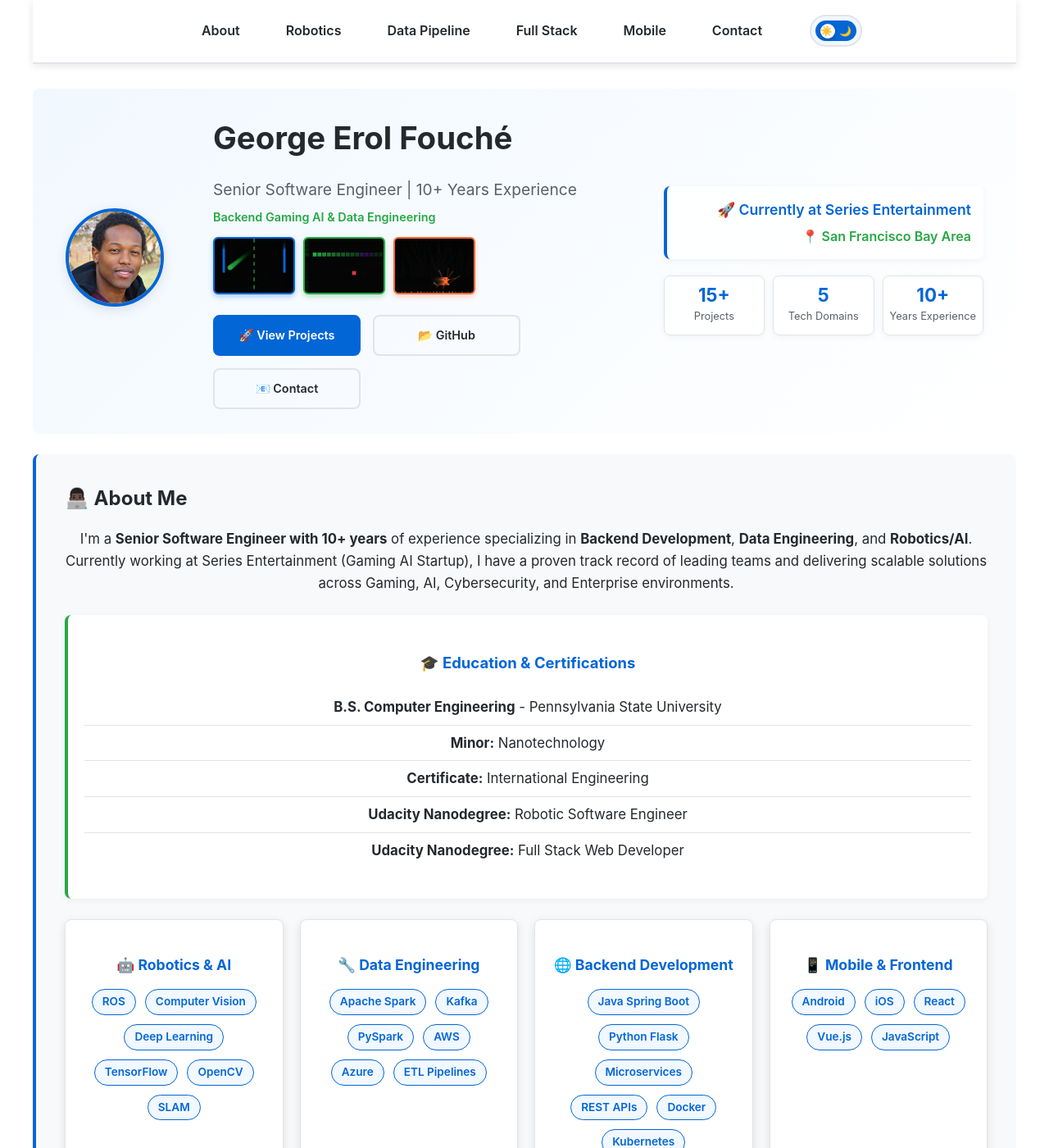
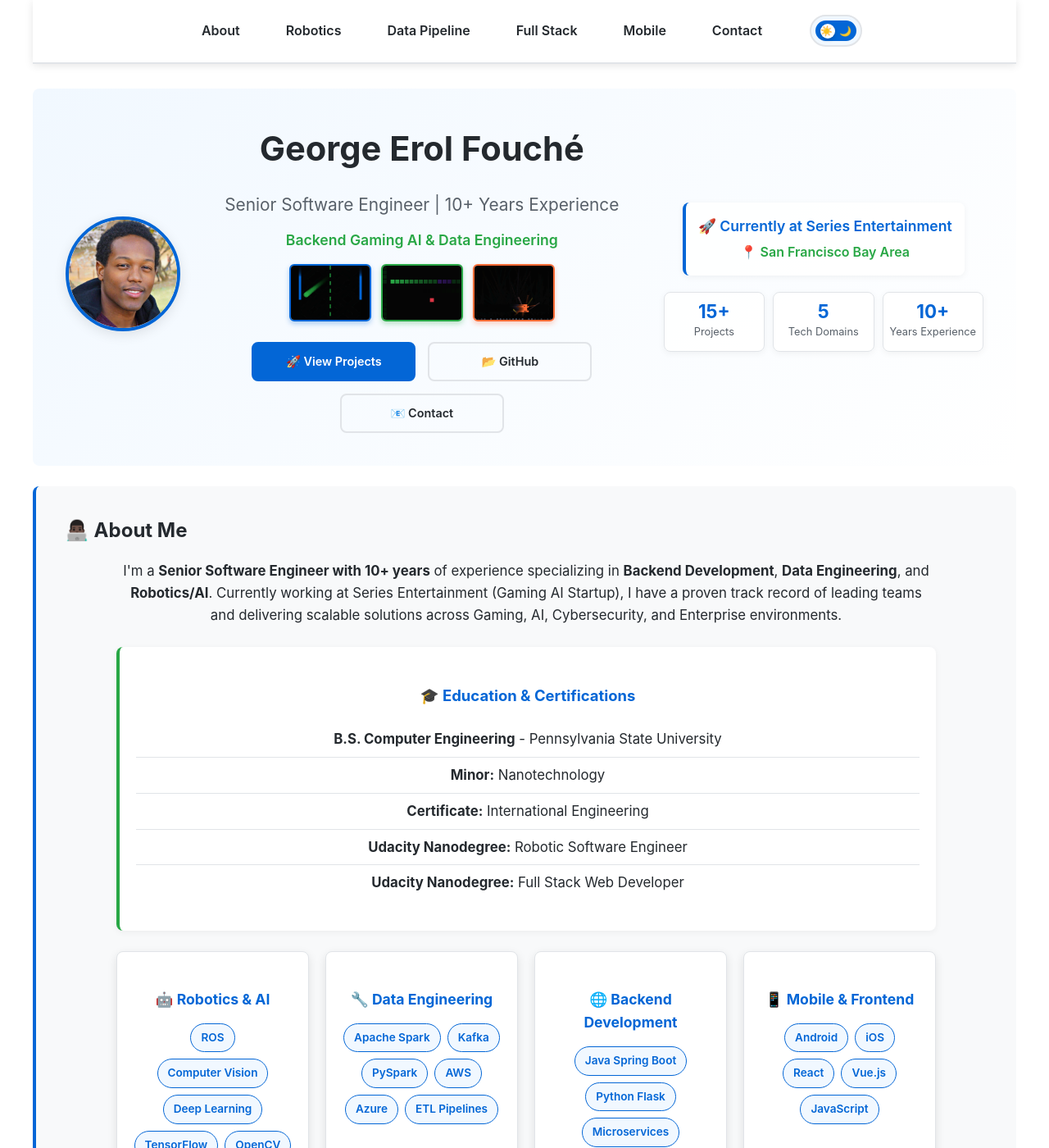
Before and after one commit to georgeerol/georgeerol.github.io, a Jekyll site: the page built from index.md, in a window 1280 px wide and 1400 px high. Shown: the whole window at 82% size. Built offline with Jekyll 4.4.1, drawn with Linux system fonts in a browser that asks for light colours; some of the changed text lies outside the part shown.

Commit message:
fix: updating css

```diff
--- a/assets/css/style.scss
+++ b/assets/css/style.scss
@@ -183,17 +183,17 @@
   transform: translateY(-2px);
 }
 
-/* Enhanced Hero Section */
+/* Enhanced Hero Section - PERFECTLY BALANCED */
 .hero-section {
   background: linear-gradient(135deg, var(--secondary-color) 0%, #fff 100%);
   border-radius: var(--border-radius);
   margin-bottom: 25px;
-  padding: 30px 40px;
+  padding: 40px;
 }
 
 .hero-content {
-  display: flex;
-  justify-content: space-between;
+  display: grid;
+  grid-template-columns: auto 1fr auto;
   align-items: center;
   gap: 40px;
   max-width: 1200px;
@@ -203,6 +203,7 @@
 .hero-left {
   display: flex;
   align-items: center;
+  justify-content: center;
 }
 
 .hero-profile {
@@ -210,8 +211,8 @@
 }
 
 .profile-image {
-  width: 120px;
-  height: 120px;
+  width: 140px;
+  height: 140px;
   border-radius: 50%;
   object-fit: cover;
   border: 4px solid var(--primary-color);
@@ -224,50 +225,45 @@
 }
 
 .hero-main {
-  flex: 1;
-  text-align: left;
-  padding-left: 20px;
+  text-align: center;
+  min-width: 0; /* Allow shrinking */
 }
 
 .hero-main h1 {
-  font-size: 2.4em;
-  margin-bottom: 8px;
+  font-size: 2.6em;
+  margin-bottom: 10px;
   color: var(--text-dark);
   font-weight: 700;
 }
 
 .hero-subtitle {
-  font-size: 1.2em;
+  font-size: 1.3em;
   color: var(--text-light);
-  margin-bottom: 8px;
+  margin-bottom: 15px;
   line-height: 1.4;
 }
 
 .hero-specialization-container {
   display: flex;
-  align-items: flex-start;
-  justify-content: flex-start;
-  gap: 0.8rem;
+  flex-direction: column;
+  align-items: center;
+  gap: 15px;
   margin-bottom: 25px;
-  flex-direction: column;
-  text-align: left;
 }
 
 .hero-specialization {
-  font-size: 0.9em;
+  font-size: 1.1em;
   color: var(--accent-color);
   font-weight: 600;
   margin: 0;
-  white-space: nowrap;
-  text-align: left;
+  text-align: center;
 }
 
 .mini-arcade {
   display: flex;
-  gap: 10px;
+  gap: 12px;
   align-items: center;
-  flex-wrap: wrap;
-  justify-content: flex-start;
+  justify-content: center;
 }
 
 .mini-arcade canvas {
@@ -355,20 +351,19 @@
   box-shadow: 0 5px 15px rgba(255, 255, 255, 0.2);
 }
 
-
-
 .hero-actions {
   display: flex;
   gap: 15px;
   flex-wrap: wrap;
+  justify-content: center;
   margin-top: 20px;
 }
 
 .hero-details {
-  text-align: right;
   display: flex;
   flex-direction: column;
   gap: 20px;
+  align-items: center;
 }
 
 .status-badge {
@@ -377,6 +372,8 @@
   border-radius: var(--border-radius);
   border-left: 4px solid var(--primary-color);
   box-shadow: 0 2px 8px rgba(0,0,0,0.05);
+  text-align: center;
+  min-width: 180px;
 }
 
 .current-role {
@@ -397,6 +394,7 @@
   display: grid;
   grid-template-columns: repeat(3, 1fr);
   gap: 10px;
+  min-width: 180px;
 }
 
 .stat {
@@ -435,6 +433,8 @@
 
 .about-content {
   display: block;
+  max-width: 1000px;
+  margin: 0 auto;
 }
 
 .about-text {
@@ -480,47 +480,50 @@
   border-bottom: none;
 }
 
-/* Skills Grid - HORIZONTAL SIDE-BY-SIDE */
+/* Skills Grid - PERFECTLY BALANCED */
 .skills-grid {
   display: grid;
-  grid-template-columns: repeat(4, 1fr);
+  grid-template-columns: repeat(auto-fit, minmax(220px, 1fr));
   gap: 20px;
   margin: 20px 0;
+  max-width: 1000px;
+  margin-left: auto;
+  margin-right: auto;
 }
 
 .skill-category {
   background: var(--card-bg);
-  padding: 18px;
+  padding: 20px;
   border-radius: var(--border-radius);
   border: 1px solid var(--border-color);
   box-shadow: var(--shadow);
   text-align: center;
-  transition: background 0.3s ease, border-color 0.3s ease;
+  transition: all 0.3s ease;
+  min-height: 160px;
+  display: flex;
+  flex-direction: column;
+}
+
+.skill-category:hover {
+  transform: translateY(-5px);
+  box-shadow: 0 8px 25px rgba(0,0,0,0.15);
+  border-color: var(--primary-color);
 }
 
 .skill-category h4 {
   color: var(--primary-color);
-  margin-bottom: 12px;
+  margin-bottom: 15px;
   font-size: 1.1em;
+  min-height: 1.5em;
 }
 
 .skill-category .tech-badges {
   display: flex;
   flex-wrap: wrap;
-  gap: 5px;
+  gap: 8px;
   justify-content: center;
-}
-
-/* Project tech badges - consistent height for perfect alignment */
-.project-card .tech-badges {
-  display: flex;
-  flex-wrap: wrap;
-  gap: 8px;
-  justify-content: flex-start;
-  min-height: 70px; /* Consistent height across all cards */
-  align-items: flex-start;
+  flex-grow: 1;
   align-content: flex-start;
-  margin-bottom: 15px;
 }
 
 /* Technology Badges */
@@ -528,13 +531,13 @@
   display: inline-block;
   background: var(--secondary-color);
   color: var(--primary-color);
-  padding: 4px 12px;
+  padding: 6px 12px;
   border-radius: 20px;
   font-size: 0.85em;
   font-weight: 600;
-  margin: 3px;
   border: 1px solid var(--primary-color);
   transition: all 0.2s ease;
+  white-space: nowrap;
 }
 
 .tech-badge:hover {
@@ -543,30 +546,33 @@
   transform: scale(1.05);
 }
 
-/* Project Grid Layout - MORE COLUMNS */
+/* Project Grid Layout - ENHANCED ALIGNMENT */
 .projects-section {
   margin: 25px 0;
 }
 
 .project-grid {
   display: grid;
-  grid-template-columns: repeat(auto-fit, minmax(280px, 1fr));
-  gap: 25px;
+  grid-template-columns: repeat(auto-fit, minmax(320px, 1fr));
+  gap: 30px;
   margin: 20px 0;
+  max-width: 1400px;
+  margin-left: auto;
+  margin-right: auto;
 }
 
 .project-card {
   background: var(--card-bg);
   border: 1px solid var(--border-color);
   border-radius: var(--border-radius);
-  padding: 20px;
+  padding: 25px;
   transition: all 0.3s ease;
   box-shadow: 0 2px 8px rgba(0,0,0,0.05);
   position: relative;
   overflow: hidden;
-  /* Flex layout to push buttons to bottom */
   display: flex;
   flex-direction: column;
+  min-height: 600px; /* Consistent card height */
 }
 
 [data-theme="dark"] .project-card {
@@ -594,51 +600,67 @@
 }
 
 .project-title {
-  font-size: 1.3em;
+  font-size: 1.4em;
   font-weight: 700;
   color: var(--text-dark);
-  margin-bottom: 10px;
+  margin-bottom: 15px;
   display: flex;
   align-items: center;
   gap: 10px;
+  min-height: 2.8em; /* Consistent title height */
+}
+
+/* Project tech badges - consistent height for perfect alignment */
+.project-card .tech-badges {
+  display: flex;
+  flex-wrap: wrap;
+  gap: 8px;
+  justify-content: flex-start;
+  min-height: 80px; /* Consistent height across all cards */
+  align-items: flex-start;
+  align-content: flex-start;
+  margin-bottom: 15px;
 }
 
 .project-overview {
   color: var(--text-light);
   font-size: 1em;
   line-height: 1.6;
-  margin-bottom: 15px;
-  /* Content length management for perfect alignment */
+  margin-bottom: 20px;
+  height: 4.8em; /* Exactly 3 lines */
+  overflow: hidden;
   display: -webkit-box;
-  -webkit-line-clamp: 3; /* Limit to 3 lines max */
+  -webkit-line-clamp: 3;
   -webkit-box-orient: vertical;
-  overflow: hidden;
-  min-height: 4.8em; /* 3 lines × 1.6 line-height = consistent height */
-  /* Note: Removed flex-grow since we now have consistent content heights */
 }
 
 .project-features {
   margin: 15px 0;
-  min-height: 140px; /* Consistent height across all Key Features sections */
+  height: 160px; /* Fixed height for consistency */
   display: flex;
   flex-direction: column;
-  /* Cache refresh trigger - no visual impact */
+  overflow: hidden;
 }
 
 .project-features h4 {
   margin-bottom: 10px;
+  color: var(--text-dark);
+  font-size: 1.1em;
 }
 
 .project-features ul {
   padding-left: 0;
   list-style: none;
-  flex-grow: 1; /* Fill the available space within the consistent height */
+  flex-grow: 1;
+  overflow: hidden;
 }
 
 .project-features li {
-  padding: 5px 0;
+  padding: 4px 0;
   position: relative;
-  padding-left: 25px;
+  padding-left: 20px;
+  font-size: 0.95em;
+  line-height: 1.4;
 }
 
 .project-features li::before {
@@ -649,24 +671,37 @@
   font-weight: bold;
 }
 
-/* ========================================
-   IMPROVED PROJECT LINKS - PERFECT ALIGNMENT
-   ======================================== */
+/* Project Images - Consistent aspect ratio */
+.project-image {
+  width: 100%;
+  height: 200px; /* Fixed height for consistency */
+  object-fit: cover;
+  object-position: center;
+  border-radius: var(--border-radius);
+  margin: 15px 0;
+  transition: transform 0.3s ease;
+  background: linear-gradient(90deg, #f0f0f0 25%, #e0e0e0 50%, #f0f0f0 75%);
+  background-size: 200% 100%;
+}
 
+/* Dark theme image loading background */
+[data-theme="dark"] .project-image {
+  background: linear-gradient(90deg, #2d3748 25%, #4a5568 50%, #2d3748 75%);
+  background-size: 200% 100%;
+}
+
+.project-image:hover {
+  transform: scale(1.02);
+}
+
+/* PERFECT PROJECT LINKS ALIGNMENT */
 .project-links {
   display: flex;
   justify-content: center;
-  gap: 12px;
-  margin-top: auto; /* Push buttons to bottom of card */
-  padding-top: 20px; /* Add space above buttons */
+  gap: 15px;
+  margin-top: auto; /* Push to bottom of card */
+  padding-top: 20px;
   align-items: stretch;
-}
-
-/* Single buttons should be centered and not too wide */
-.project-links .btn:only-child {
-  max-width: 200px;
-  width: auto;
-  flex: none; /* Don't grow to fill container */
 }
 
 /* Enhanced button styles with consistent sizing */
@@ -678,17 +713,18 @@
   text-decoration: none;
   border-radius: var(--border-radius);
   font-weight: 600;
-  font-size: 0.9em; /* Better readability for single buttons */
+  font-size: 0.9em;
   transition: all 0.3s ease;
   border: 2px solid;
   text-align: center;
-  min-height: 50px; /* Consistent button height */
+  height: 48px; /* Fixed height for consistency */
   line-height: 1.3;
   position: relative;
   overflow: hidden;
   white-space: nowrap;
-  text-overflow: ellipsis;
-  min-width: 180px; /* Minimum width for good appearance */
+  min-width: 160px;
+  flex: 1;
+  max-width: 200px;
 }
 
 /* Button hover animation effect */
@@ -747,38 +783,15 @@
   border-color: var(--text-light);
 }
 
-/* Project Images - Consistent aspect ratio */
-.project-image {
-  width: 100%;
-  aspect-ratio: 16/9; /* Consistent aspect ratio for all images */
-  object-fit: cover;
-  object-position: center;
-  border-radius: var(--border-radius);
-  margin: 15px 0;
-  transition: transform 0.3s ease;
-  background: linear-gradient(90deg, #f0f0f0 25%, #e0e0e0 50%, #f0f0f0 75%);
-  background-size: 200% 100%;
-}
-
-/* Dark theme image loading background */
-[data-theme="dark"] .project-image {
-  background: linear-gradient(90deg, #2d3748 25%, #4a5568 50%, #2d3748 75%);
-  background-size: 200% 100%;
-}
-
-.project-image:hover {
-  transform: scale(1.02);
-}
-
 /* Section Headers */
 .section-header {
   text-align: center;
-  margin: 30px 0 20px 0;
+  margin: 40px 0 30px 0;
   position: relative;
 }
 
 .section-header h2 {
-  font-size: 2em;
+  font-size: 2.2em;
   color: var(--text-dark);
   margin-bottom: 8px;
 }
@@ -786,18 +799,18 @@
 .section-header::after {
   content: '';
   display: block;
-  width: 60px;
+  width: 80px;
   height: 4px;
   background: linear-gradient(90deg, var(--primary-color), var(--accent-color));
   margin: 15px auto;
   border-radius: 2px;
 }
 
-/* Contact Section - Matching Hero Section */
+/* Contact Section - PERFECTLY CENTERED */
 .contact-section {
   background: linear-gradient(135deg, var(--secondary-color) 0%, #fff 100%);
   color: var(--text-dark);
-  padding: 40px;
+  padding: 50px 40px;
   border-radius: var(--border-radius);
   text-align: center;
   margin-top: 50px;
@@ -805,6 +818,9 @@
   overflow: hidden;
   border-left: 4px solid var(--primary-color);
   box-shadow: 0 4px 15px rgba(0,0,0,0.1);
+  max-width: 800px;
+  margin-left: auto;
+  margin-right: auto;
 }
 
 [data-theme="dark"] .contact-section {
@@ -832,14 +848,26 @@
   color: var(--text-dark);
 }
 
-/* Contact section buttons to match project button alignment */
+.contact-section h2 {
+  font-size: 2em;
+  margin-bottom: 15px;
+}
+
+.contact-section p {
+  font-size: 1.1em;
+  margin-bottom: 30px;
+  max-width: 600px;
+  margin-left: auto;
+  margin-right: auto;
+}
+
+/* Contact links - perfectly balanced */
 .contact-links {
-  display: grid;
-  grid-template-columns: 1fr 1fr;
+  display: flex;
   justify-content: center;
   gap: 20px;
   flex-wrap: wrap;
-  margin-top: 20px;
+  margin-top: 30px;
   position: relative;
   z-index: 1;
   max-width: 400px;
@@ -852,7 +880,7 @@
   text-decoration: none;
   font-size: 1.1em;
   transition: all 0.3s ease;
-  padding: 14px 20px;
+  padding: 15px 25px;
   border-radius: var(--border-radius);
   background: rgba(255,255,255,0.8);
   border: 2px solid var(--border-color);
@@ -861,8 +889,10 @@
   display: flex;
   align-items: center;
   justify-content: center;
-  min-height: 48px;
+  height: 56px;
   text-align: center;
+  flex: 1;
+  min-width: 150px;
 }
 
 [data-theme="dark"] .contact-links a {
@@ -904,7 +934,7 @@
   transform: translateY(-3px);
 }
 
-/* Responsive Design */
+/* Responsive Design - ENHANCED */
 @media (max-width: 1200px) {
   .main-content {
     max-width: 1200px !important;
@@ -914,6 +944,11 @@
   .skills-grid {
     grid-template-columns: repeat(2, 1fr);
     gap: 18px;
+  }
+
+  .project-grid {
+    grid-template-columns: repeat(auto-fit, minmax(300px, 1fr));
+    gap: 25px;
   }
 }
 
@@ -932,75 +967,55 @@
   }
 
   .hero-section {
-    padding: 20px 15px;
+    padding: 30px 20px;
   }
 
   .hero-content {
-    flex-direction: column;
+    grid-template-columns: 1fr;
     text-align: center;
-    gap: 20px;
+    gap: 25px;
   }
 
   .hero-left {
-    order: 1;
     justify-content: center;
   }
 
-  .hero-specialization-container {
-    gap: 0.8rem;
+  .profile-image {
+    width: 120px;
+    height: 120px;
+  }
+
+  .hero-main h1 {
+    font-size: 2.2em;
   }
 
   .hero-specialization {
-    font-size: 0.9em;
+    font-size: 1em;
   }
 
-
-
   .mini-arcade {
-    gap: 6px;
+    gap: 8px;
   }
 
   .mini-arcade canvas {
-    width: 70px;
-    height: 45px;
-  }
-
-  .profile-image {
-    width: 100px;
-    height: 100px;
-  }
-
-  .hero-main {
-    order: 2;
-    text-align: center;
-    padding-left: 0;
-  }
-
-  .hero-main h1 {
-    font-size: 2.0em;
-  }
-
-  .hero-actions {
-    justify-content: center;
+    width: 80px;
+    height: 55px;
   }
 
   .hero-details {
-    order: 3;
-    text-align: center;
-    gap: 15px;
+    align-items: center;
+  }
+
+  .status-badge {
+    min-width: auto;
+    width: 100%;
+    max-width: 280px;
   }
 
   .hero-stats {
-    grid-template-columns: repeat(3, 1fr);
-    gap: 8px;
-  }
-
-  .stat {
-    padding: 8px 4px;
-  }
-
-  .stat-number {
-    font-size: 1.2em;
+    min-width: auto;
+    width: 100%;
+    max-width: 280px;
   }
 
   .about-section {
@@ -1014,35 +1029,38 @@
 
   .project-grid {
     grid-template-columns: 1fr;
-    gap: 15px;
+    gap: 20px;
   }
 
-  /* Mobile responsive button layout */
+  .project-card {
+    min-height: auto;
+  }
+
+  .project-features {
+    height: auto;
+    min-height: 120px;
+  }
+
   .project-links {
     flex-direction: column;
-    gap: 10px;
-    align-items: center;
-  }
-
-  .project-links .btn:only-child {
-    max-width: 250px;
-    width: 100%;
-    flex: none;
+    gap: 12px;
   }
 
   .btn {
-    min-height: 48px;
-    font-size: 0.85em;
-    padding: 10px 16px;
-    min-width: 140px;
     width: 100%;
-    max-width: 250px;
+    max-width: none;
+    min-width: auto;
   }
 
   .contact-links {
-    grid-template-columns: 1fr;
-    gap: 12px;
-    max-width: 280px;
+    flex-direction: column;
+    gap: 15px;
+    max-width: 300px;
+  }
+
+  .contact-links a {
+    width: 100%;
+    min-width: auto;
   }
 }
 
@@ -1061,7 +1079,8 @@
     transform: translateY(0);
   }
 }
-/* Hide GitHub Pages footer - not professional for portfolio */
+
+/* Hide GitHub Pages footer */
 .site-footer,
 .page-footer,
 footer,
@@ -1091,43 +1110,14 @@
   visibility: visible !important;
 }
 
-/* Move GitHub Pages attribution to bottom with minimal styling */
-.site-footer,
-.page-footer,
-footer {
-  position: fixed !important;
-  bottom: 0 !important;
-  left: 0 !important;
-  right: 0 !important;
-  background: rgba(255, 255, 255, 0.95) !important;
-  border-top: 1px solid #eee !important;
-  padding: 5px 10px !important;
-  text-align: center !important;
-  font-size: 0.7em !important;
-  color: #999 !important;
-  z-index: 50 !important;
-  height: auto !important;
+/* Adjust main content to account for better spacing */
+body {
+  padding-bottom: 20px !important;
 }
 
-/* Make GitHub Pages text much smaller and less prominent */
-footer p,
-footer small,
-.site-footer p,
-.page-footer p {
-  margin: 0 !important;
-  font-size: 0.7em !important;
-  color: #ccc !important;
-  text-align: center !important;
-}
-
-/* Adjust main content to account for fixed footer */
-body {
-  padding-bottom: 30px !important;
-}
-
-/* Ensure contact section appears above footer */
+/* Ensure contact section appears properly */
 .contact-section {
-  margin-bottom: 40px !important;
+  margin-bottom: 30px !important;
   z-index: 60 !important;
   position: relative !important;
 }
```
